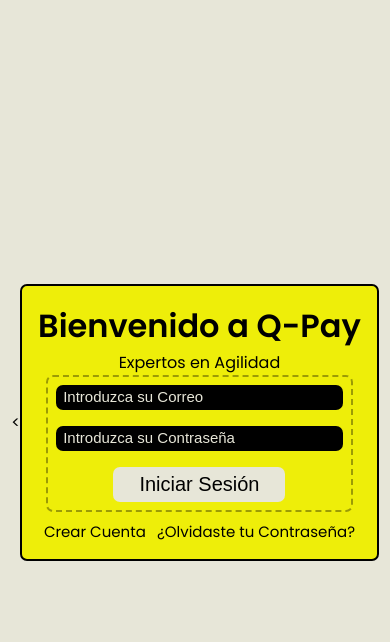
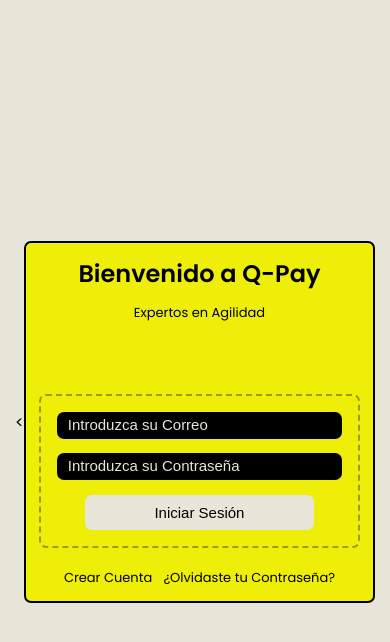
Before and after one commit to facutorr2005/PRAC-PROF-FINAL, a PHP site: page / in a window 390 px wide. Shown: the top 642 px of the page. Run offline with PHP 8.4, Linux system fonts and the light colour scheme.

Commit message:
actualizavistahastapanel

```diff
--- a/App/Views/Usuarios/panel.php
+++ b/App/Views/Usuarios/panel.php
@@ -22,6 +22,8 @@
             <button onclick="location.href='<?= url('/compra') ?>'" class="boton">Iniciar Compra</button>
             <button onclick="location.href='<?= url('/historial') ?>'"class="boton">Historial Compras</button>
             <button onclick="location.href='<?= url('/perfil') ?>'" class="boton">Mi Perfil</button>
+            <button onclick="location.href='<?= url('/logout') ?>'" class="boton">Cerrar sesión</button>
+
 
         </div>
     </div>
@@ -60,7 +62,7 @@
             <div class="info-pie"><a class="enlace-pie" href="https://www.instagram.com/">📷 Instagram</a></div>
         </div>
     </div>
-    <a href="<?= url('/logout') ?>">Cerrar sesión</a>
+
 
 </body>
 </html>
--- a/Public/css/login.css
+++ b/Public/css/login.css
@@ -25,26 +25,30 @@ body {
   background-color: var(--color-secundario);
   border: solid 2px var(--color-cuarto);
   border-radius: 7px;
-  padding: 1rem;
+  padding: 1rem 2rem;
   display: flex;
   flex-direction: column;
   justify-content: center;
   align-items: center;
+  gap: 0.8rem;
+  width: 45%;
 }
 
 .titulo {
   font-size: 32px;
   font-weight: bold;
+  text-align: center;
 }
 
 .eslogan {
   font-size: 16px;
+  text-align: center;
 }
 
 #miFormulario {
   border: dashed 2px var(--color-terciario);
   border-radius: 7px;
-  padding: 0.5rem;
+  padding: 1rem;
   display: flex;
   flex-direction: column;
   align-items: center;
@@ -52,21 +56,26 @@ body {
   gap: 1rem;
   width: 95%;
 }
-#correo, #contrasena {
+
+#correo,
+#contrasena {
   background-color: var(--color-cuarto);
   border: none;
   border-radius: 7px;
-    padding: 5px;
-    padding-left: 2px;
+  padding: 7px;
   width: 100%;
   color: var(--color-principal);
+  font-size: 15px;
 }
-#correo::placeholder, #contrasena::placeholder {
+
+#correo::placeholder,
+#contrasena::placeholder {
   color: var(--color-principal);
   padding: 5px;
   font-size: 15px;
 }
-button{
+
+button {
   border: none;
   cursor: pointer;
   background-color: var(--color-principal);
@@ -74,8 +83,10 @@ button{
   width: 60%;
   height: 35px;
   border-radius: 7px;
+  transition: background-color 0.2s;
 }
-button:hover{
+
+button:hover {
   background-color: rgb(196, 195, 182);
 }
 
@@ -83,6 +94,8 @@ button:hover{
   margin-top: 0.5rem;
   display: flex;
   gap: 0.7rem;
+  justify-content: center;
+  flex-wrap: wrap;
 }
 
 a {
@@ -94,3 +107,151 @@ a {
 a:hover {
   color: var(--color-terciario);
 }
+
+.error {
+  color: red;
+  font-family: var(--fuente);
+  font-size: 14px;
+  text-align: center;
+  margin-top: 0.5rem;
+  margin-bottom: 0.5rem;
+  width: 100%;
+}
+
+/* ==========================
+   📱 RESPONSIVE DESIGN
+   ========================== */
+
+/* 1024px */
+@media (max-width: 1024px) {
+  .formulario {
+    width: 60%;
+    padding: 1.2rem 1.5rem;
+  }
+
+  .titulo {
+    font-size: 30px;
+  }
+
+  button {
+    width: 65%;
+  }
+}
+
+/* 768px */
+@media (max-width: 768px) {
+  .formulario {
+    width: 70%;
+    padding: 1rem;
+  }
+
+  .titulo {
+    font-size: 28px;
+  }
+
+  .eslogan {
+    font-size: 15px;
+  }
+
+  #miFormulario {
+    width: 100%;
+    gap: 0.9rem;
+  }
+
+  button {
+    width: 70%;
+    font-size: 18px;
+  }
+}
+
+/* 600px */
+@media (max-width: 600px) {
+  .formulario {
+    width: 80%;
+  }
+
+  .titulo {
+    font-size: 26px;
+  }
+
+  .eslogan {
+    font-size: 14px;
+  }
+
+  #correo,
+  #contrasena {
+    font-size: 14px;
+    padding: 6px;
+  }
+
+  button {
+    font-size: 16px;
+    width: 75%;
+  }
+
+  a {
+    font-size: 14px;
+  }
+}
+
+/* 480px */
+@media (max-width: 480px) {
+  .formulario {
+    width: 90%;
+    padding: 0.8rem;
+  }
+
+  .titulo {
+    font-size: 24px;
+  }
+
+  .eslogan {
+    font-size: 13px;
+  }
+
+  #correo,
+  #contrasena {
+    font-size: 13.5px;
+  }
+
+  button {
+    width: 80%;
+    font-size: 15px;
+  }
+
+  a {
+    font-size: 13px;
+  }
+}
+
+/* 320px */
+@media (max-width: 320px) {
+  .formulario {
+    width: 95%;
+    padding: 0.6rem;
+  }
+
+  .titulo {
+    font-size: 22px;
+  }
+
+  .eslogan {
+    font-size: 12px;
+  }
+
+  #correo,
+  #contrasena {
+    font-size: 13px;
+    padding: 5px;
+  }
+
+  button {
+    width: 85%;
+    font-size: 14px;
+    height: 32px;
+  }
+
+  a {
+    font-size: 12px;
+  }
+}
```
Also changed, not shown: Public/css/panel.css (+66 -21 lines). Lines whose indentation alone changed are shown as unchanged.
